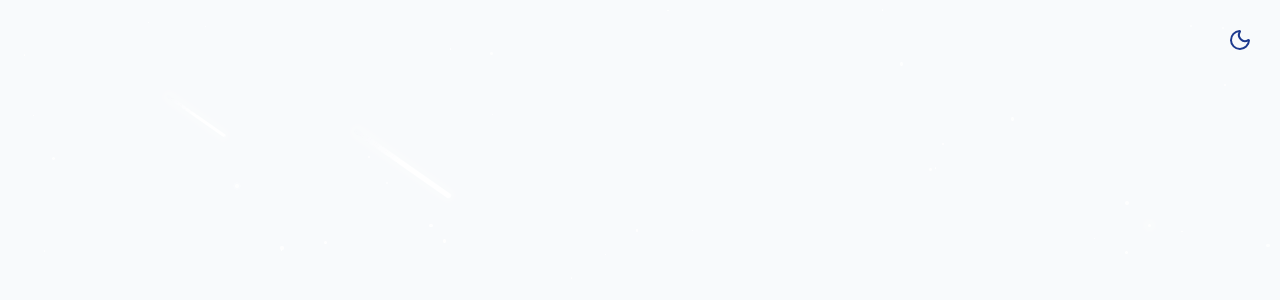
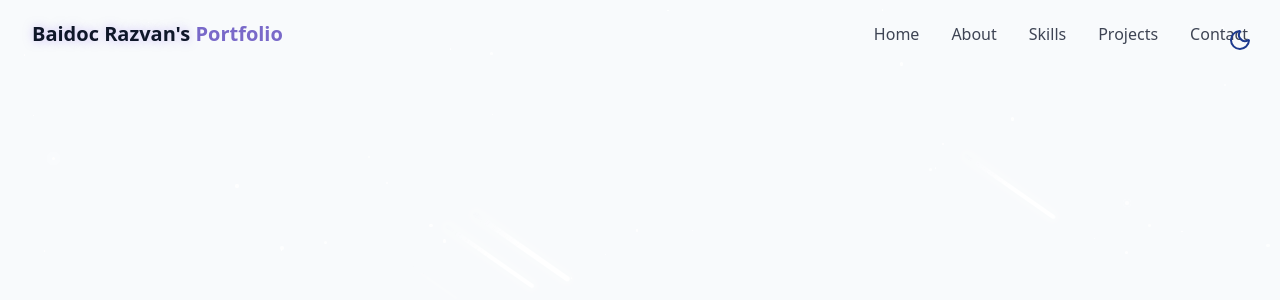
Before and after one commit to baidocrazvan/React-Portfolio, a React (Vite) app: page / in a window 1280 px wide. Shown: the top 300 px of the page. Built offline with nearby package versions, Linux system fonts and the light colour scheme.

Commit message:
feat: Add completed Navbar component with full functionality

```diff
--- /dev/null
+++ b/src/components/Navbar.jsx
@@ -0,0 +1,98 @@
+import { cn } from "../lib/utils";
+import { useEffect, useState } from "react";
+import { Menu, X } from "lucide-react";
+
+// Header sections
+const navItems = [
+  { name: "Home", href: "#hero" },
+  { name: "About", href: "#about" },
+  { name: "Skills", href: "#skills" },
+  { name: "Projects", href: "#projects" },
+  { name: "Contact", href: "#contact" },
+];
+
+export const Navbar = () => {
+  const [isScrolled, setIsScrolled] = useState(false);
+  {
+    /* Track of mobile menu is open */
+  }
+  const [isMenuOpen, setIsMenuOpen] = useState(false);
+
+  useEffect(() => {
+    const handleScroll = () => {
+      // Set to true if the distance of scroll is greater than the size of navbar
+      setIsScrolled(window.screenY > 10);
+    };
+
+    window.addEventListener("scroll", handleScroll);
+    return () => window.removeEventListener("scroll", handleScroll);
+  }, []);
+  return (
+    <nav
+      className={cn(
+        "fixed w-full z-40 transition-all duration-300",
+        isScrolled ? "py-3 bg-background/80 backdrop-blur-md shadow-xs" : "py-5"
+      )}
+    >
+      <div className="container flex items-center justify-between">
+        {/* Navbar Logo */}
+        <a
+          className="text-xl font-bold text-primary flex items-center"
+          href="#hero"
+        >
+          <span className="relative z-10">
+            <span className="text-glow text-foreground"> Baidoc Razvan's </span>{" "}
+            Portfolio
+          </span>
+        </a>
+
+        {/* desktop nav */}
+        <div className="hidden md:flex space-x-8">
+          {/* keep hidden for small screens*/}
+          {navItems.map((item, key) => (
+            <a
+              key={key}
+              href={item.href}
+              className="text-foreground/80 hover:text-primary transition-colors duration-300"
+            >
+              {item.name}
+            </a>
+          ))}
+        </div>
+
+        {/* vertical mobile nav */}
+        <button
+          onClick={() => setIsMenuOpen((prevIsMenuOpen) => !prevIsMenuOpen)}
+          className="md:hidden p-2 text-foreground z-50"
+          aria-label={isMenuOpen ? "Close Menu" : "Open Menu"}
+        >
+          {isMenuOpen ? <X size={24} /> : <Menu size={24} />}
+        </button>
+
+        <div
+          className={cn(
+            "fixed inset-0 bg-background/95 backdrop-blur-md z-40 flex flex-col items-center justify-center",
+            "transition-all duration-300 md:hidden",
+            isMenuOpen
+              ? "opacity-100 pointer-events-auto"
+              : "opacity-0 pointer-events-none"
+          )}
+        >
+          <div className="flex flex-col space-y-8 text-xl">
+            {navItems.map((item, key) => (
+              <a
+                key={key}
+                href={item.href}
+                className="text-foreground/80 hover:text-primary transition-colors duration-300"
+                // Set menu to closed to exit navbar when item is pressed
+                onClick={() => setIsMenuOpen(false)}
+              >
+                {item.name}
+              </a>
+            ))}
+          </div>
+        </div>
+      </div>
+    </nav>
+  );
+};
--- a/src/index.css
+++ b/src/index.css
@@ -130,6 +130,11 @@
   box-shadow: 0 0 10px 5px rgba(255, 255, 255, 0.3);
 }
 
+@utility text-glow {
+  @apply relative;
+  text-shadow: 0 0 10px rgba(167, 139, 250, 0.5);
+}
+
 #root {
   max-width: 100%;
   margin: 0 auto;
--- a/src/pages/Home.jsx
+++ b/src/pages/Home.jsx
@@ -1,16 +1,18 @@
 import { ThemeToggle } from "../components/ThemeToggle";
 import { StarBackground } from "../components/StarBackground";
+import { Navbar } from "../components/Navbar";
 
 export const Home = () => {
   return (
     <div className="min-h-screen bg-background text-foreground overflow-x-hidden">
       {/* Theme Toggle */}
       <ThemeToggle />
+
       {/* Background Effects */}
       <StarBackground />
 
       {/* Navbar */}
-
+      <Navbar />
       {/* Main Content */}
 
       {/* Footer */}
```
